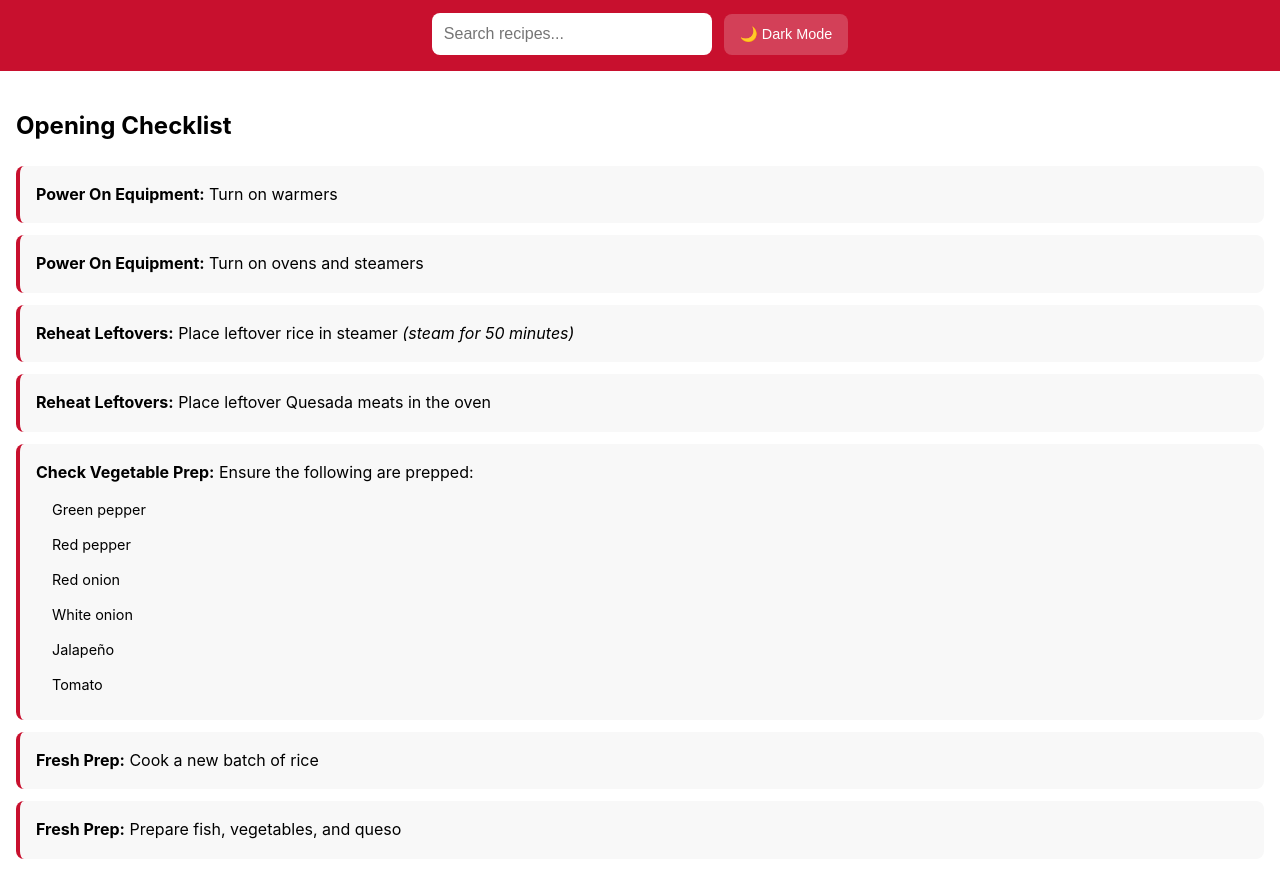
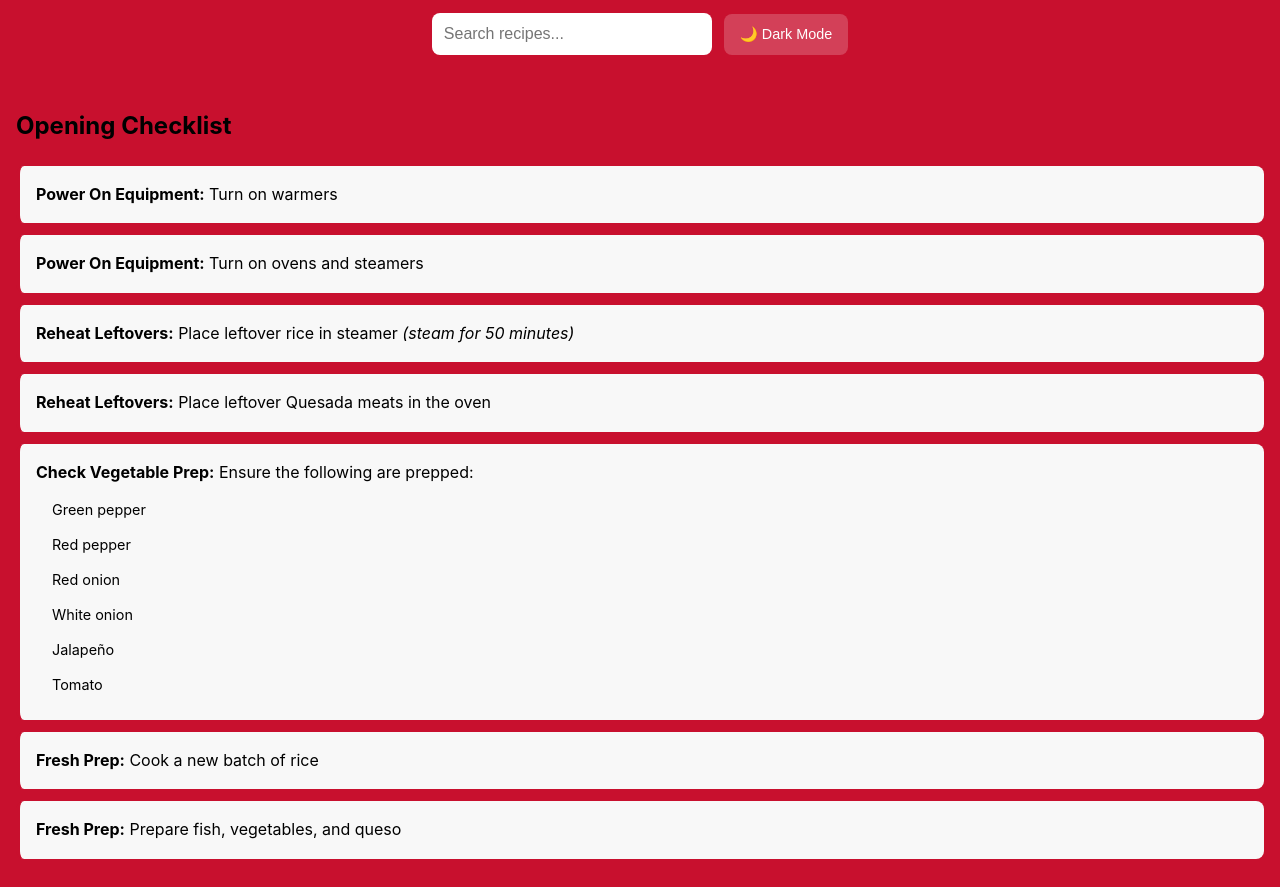
Before and after one commit to B3ND1X/QSDA, a plain HTML site: page index.html in a window 1280 px wide. Shown: the part 57-944 px from the top of the page. Drawn offline with Linux system fonts and the light colour scheme.

Commit message:
Update index.html

```diff
--- a/index.html
+++ b/index.html
@@ -5,6 +5,7 @@
     <meta name="viewport" content="width=device-width, initial-scale=1.0"/>
     <meta name="apple-mobile-web-app-capable" content="yes">
     <meta name="mobile-web-app-capable" content="yes">
+    <meta name="theme-color" content="#c8102e"> <!-- Added this -->
     <link rel="manifest" href="manifest.json">
     <link rel="icon" href="assets/icon.png">
     <title>Quesada Recipes</title>
@@ -13,20 +14,26 @@
             color-scheme: light dark;
         }
 
-        * {
-            box-sizing: border-box;
+        html, body {
+            background-color: #c8102e; /* Changed from white */
+            max-width: 100%;
+            overflow-x: hidden;
         }
 
         body {
             font-family: -apple-system, BlinkMacSystemFont, 'Segoe UI', Roboto, Arial, sans-serif;
             margin: 0;
             padding: 0;
-            background: #fff;
             color: #000;
             line-height: 1.6;
-            overflow-x: hidden;
             width: 100%;
         }
+
+        * {
+            box-sizing: border-box;
+            max-width: 100%;
+        }
+
 
         header {
             background: #c8102e;
```
